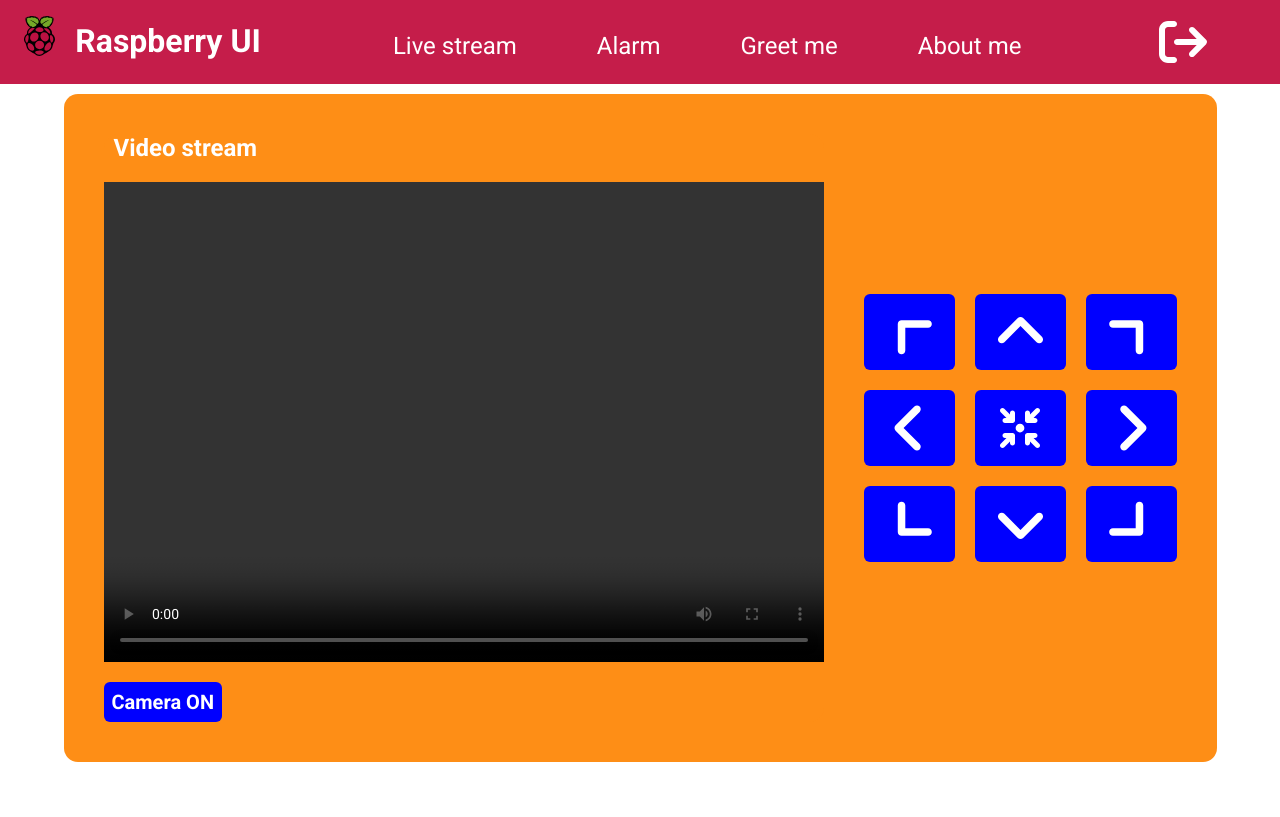
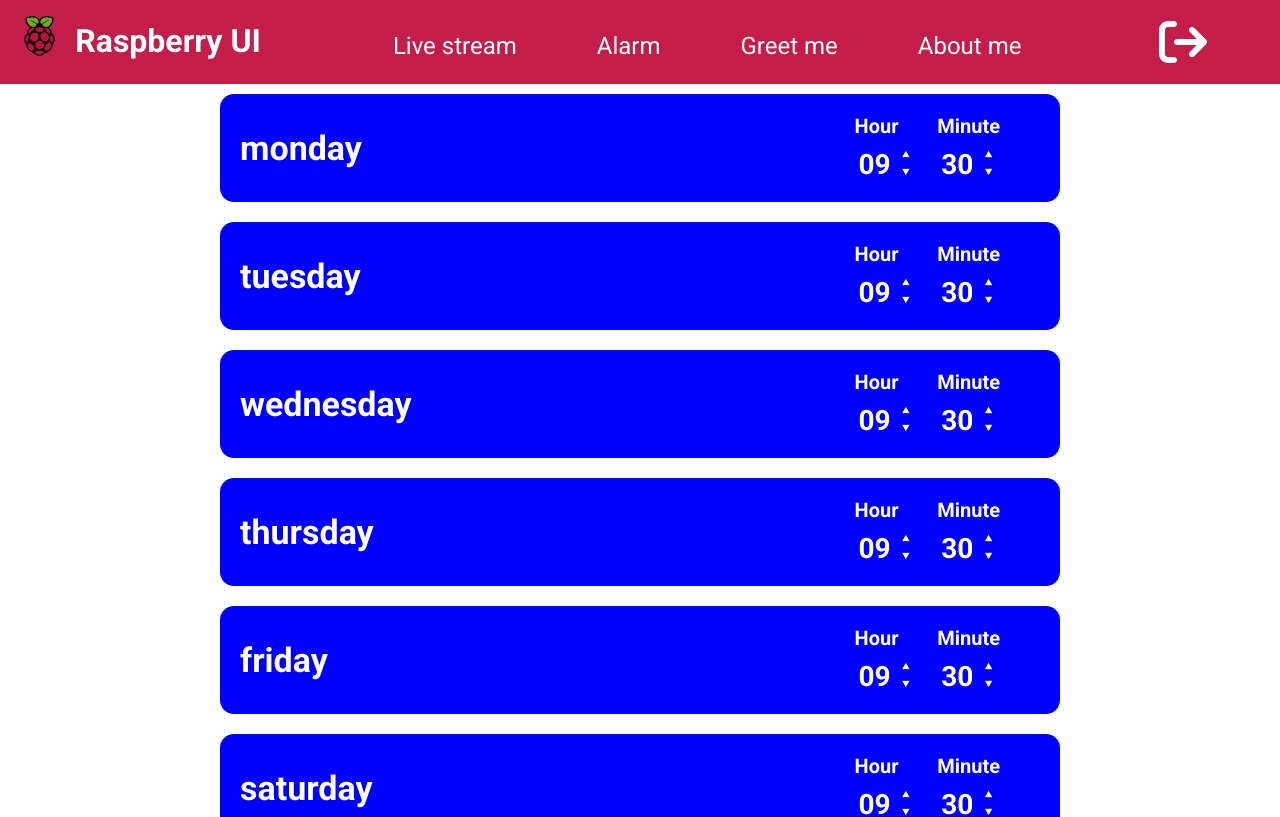
Before and after one commit to Filip1159/raspberry-ui, an Angular app: page /alarm in a window 1280 px wide. Shown: the top 817 px of the page. Built offline with nearby package versions, Linux system fonts and the light colour scheme; no server answers; sample sign-in values are in the browser's storage.

Commit message:
Alarm manager draft

```diff
--- a/src/app.routes.ts
+++ b/src/app.routes.ts
@@ -2,10 +2,11 @@ import { Routes } from '@angular/router'
 import { Login } from './components/login/login'
 import { AppComponent } from './components/app/app.component'
 import { authGuard } from './auth.guard'
+import { AlarmManagerComponent } from './components/alarm-manager/alarm-manager.component'
 
 export const routes: Routes = [
     { path: 'login', component: Login },
-    { path: 'alarm', component: AppComponent, canActivate: [authGuard] },
+    { path: 'alarm', component: AlarmManagerComponent, canActivate: [authGuard] },
     { path: 'greet', component: AppComponent, canActivate: [authGuard] },
     { path: 'about-me', component: AppComponent, canActivate: [authGuard] },
     { path: '', component: AppComponent, canActivate: [authGuard] },
--- /dev/null
+++ b/src/components/alarm-manager/alarm-manager.component.html
@@ -0,0 +1,5 @@
+<main class="alarmManager content">
+    @for (alarm of schedules; track alarm.day) {
+        <app-alarm day="{{alarm.day}}"></app-alarm>
+    }
+</main>
--- /dev/null
+++ b/src/components/alarm-manager/alarm-manager.component.scss
@@ -0,0 +1,5 @@
+.alarmManager {
+    display: flex;
+    flex-direction: column;
+    align-items: center;
+}
--- /dev/null
+++ b/src/components/alarm-manager/alarm-manager.component.ts
@@ -0,0 +1,47 @@
+import { Component, inject } from '@angular/core'
+import { AlarmComponent } from '../alarm/alarm.component';
+import { HttpClient } from '@angular/common/http';
+
+export interface AlarmSchedule {
+  day: string;
+  hour: number;
+  minute: number;
+  melody: string;
+}
+
+@Component({
+    selector: 'alarm-manager',
+    standalone: true,
+    imports: [AlarmComponent],
+    templateUrl: './alarm-manager.component.html',
+    styleUrl: './alarm-manager.component.scss',
+})
+export class AlarmManagerComponent {
+    http = inject(HttpClient)
+
+    readonly daysOfWeek = [
+    'monday',
+    'tuesday',
+    'wednesday',
+    'thursday',
+    'friday',
+    'saturday',
+    'sunday'
+  ];
+
+  schedules: AlarmSchedule[] = this.daysOfWeek.map(day => ({
+    day,
+    hour: 7,
+    minute: 0,
+    melody: 'default'
+  }));
+
+  save(): void {
+    this.http.post('/api/schedule', this.schedules)
+      .subscribe({
+        next: () => console.log('Schedule saved'),
+        error: err => console.error('Save failed', err)
+      });
+  }
+
+}
--- a/src/components/alarm/alarm.component.html
+++ b/src/components/alarm/alarm.component.html
@@ -1,4 +1,6 @@
 <div class="alarm">
+    <div class="alarm__day">{{ day }}</div>
+    <div class="alarm__settings">
         <div class="alarm__inputWrapper">
             <span class="alarm__inputWrapper__label">Hour</span>
             <div class="alarm__inputWrapper__input">
@@ -20,3 +22,4 @@
             </div>
         </div>
     </div>
+</div>
--- a/src/components/alarm/alarm.component.scss
+++ b/src/components/alarm/alarm.component.scss
@@ -1,22 +1,35 @@
 .alarm {
     display: flex;
     flex-direction: row;
-    gap: 20px;
-    align-items: flex-start;
-    background: #8a2be2;
+    align-items: center;
+    justify-content: space-between;
+    background: blue;
     padding: 20px;
     border-radius: 14px;
     color: white;
     font-weight: 700;
+    margin: 10px 30px;
+
+    &__day {
+        font-size: 34px;
+    }
+
+    &__settings {
+        display: flex;
+        flex-direction: row;
+        align-items: center;
+        gap: 20px;
+        padding-right: 40px;
+    }
 
     &__inputWrapper {
         display: flex;
         flex-direction: column;
-        align-items: center;
+        align-items: flex-start;
         gap: 8px;
 
         &__label {
-            font-size: 28px;
+            font-size: 20px;
         }
 
         &__input {
@@ -25,7 +38,7 @@
             justify-content: center;
             align-items: center;
             border-radius: 6px;
-            background-color: #aa4bf2;
+            background-color: blue;
 
             &__value {
                 font-size: 28px;
@@ -38,7 +51,7 @@
                 flex-direction: column;
 
                 &__button {
-                    background-color: rgba($color: #000000, $alpha: 0);
+                    background-color: rgba($color: black, $alpha: 0);
                     border-width: 0;
                     cursor: pointer;
                     color: white;
@@ -46,10 +59,18 @@
                     border-bottom-right-radius: 6px;
 
                     &:hover {
-                        background-color: rgba($color: #000000, $alpha: 0.2);
+                        background-color: rgba($color: black, $alpha: 0.2);
                     }
                 }
             }
         }
     }
+
+    @media (min-width: 1000px) {
+        width: 800px;
+    }
+
+    @media (max-width: 1000px) {
+        width: 600px;
+    }
 }
--- a/src/components/app/app.component.html
+++ b/src/components/app/app.component.html
@@ -1,12 +1,5 @@
 <main class="main">
-    <app-header></app-header>
     <div class="content">
         <app-video-stream></app-video-stream>
-        <!-- <app-alarm></app-alarm>
-        <div>
-            <h1>{{ message }}</h1>
-            <input [(ngModel)]="inputMessage" placeholder="Send a message" />
-            <button (click)="sendMessage()">Send</button>
-        </div> -->
     </div>
 </main>
--- a/src/components/app/app.component.ts
+++ b/src/components/app/app.component.ts
@@ -1,13 +1,12 @@
 import { Component, inject, OnInit } from '@angular/core'
 import { FormsModule } from '@angular/forms'
-import { HeaderComponent } from './../header/header.component'
 import { VideoStreamComponent } from './../video-stream/video-stream.component'
 import { SocketService } from './../../socket.service'
 
 @Component({
     selector: 'app-root',
     standalone: true,
-    imports: [FormsModule, HeaderComponent, VideoStreamComponent],
+    imports: [FormsModule, VideoStreamComponent],
     templateUrl: './app.component.html',
     styleUrl: './app.component.scss',
 })
--- a/src/index.html
+++ b/src/index.html
@@ -12,6 +12,6 @@
     </head>
 
     <body>
-        <app-root2></app-root2>
+        <app-root></app-root>
     </body>
 </html>
--- /dev/null
+++ b/src/root.component.html
@@ -0,0 +1,2 @@
+<app-header />
+<router-outlet />
--- a/src/root.component.ts
+++ b/src/root.component.ts
@@ -1,10 +1,11 @@
 import { Component } from '@angular/core'
 import { RouterOutlet } from '@angular/router'
+import { HeaderComponent } from './components/header/header.component'
 
 @Component({
-    selector: 'app-root2',
+    selector: 'app-root',
     standalone: true,
-    imports: [RouterOutlet],
-    template: `<router-outlet />`,
+    imports: [RouterOutlet, HeaderComponent],
+    templateUrl: './root.component.html',
 })
 export class RootComponent {}
```
Also changed, not shown: src/components/alarm/alarm.component.ts (+10 -2 lines). Lines whose indentation alone changed are shown as unchanged.
